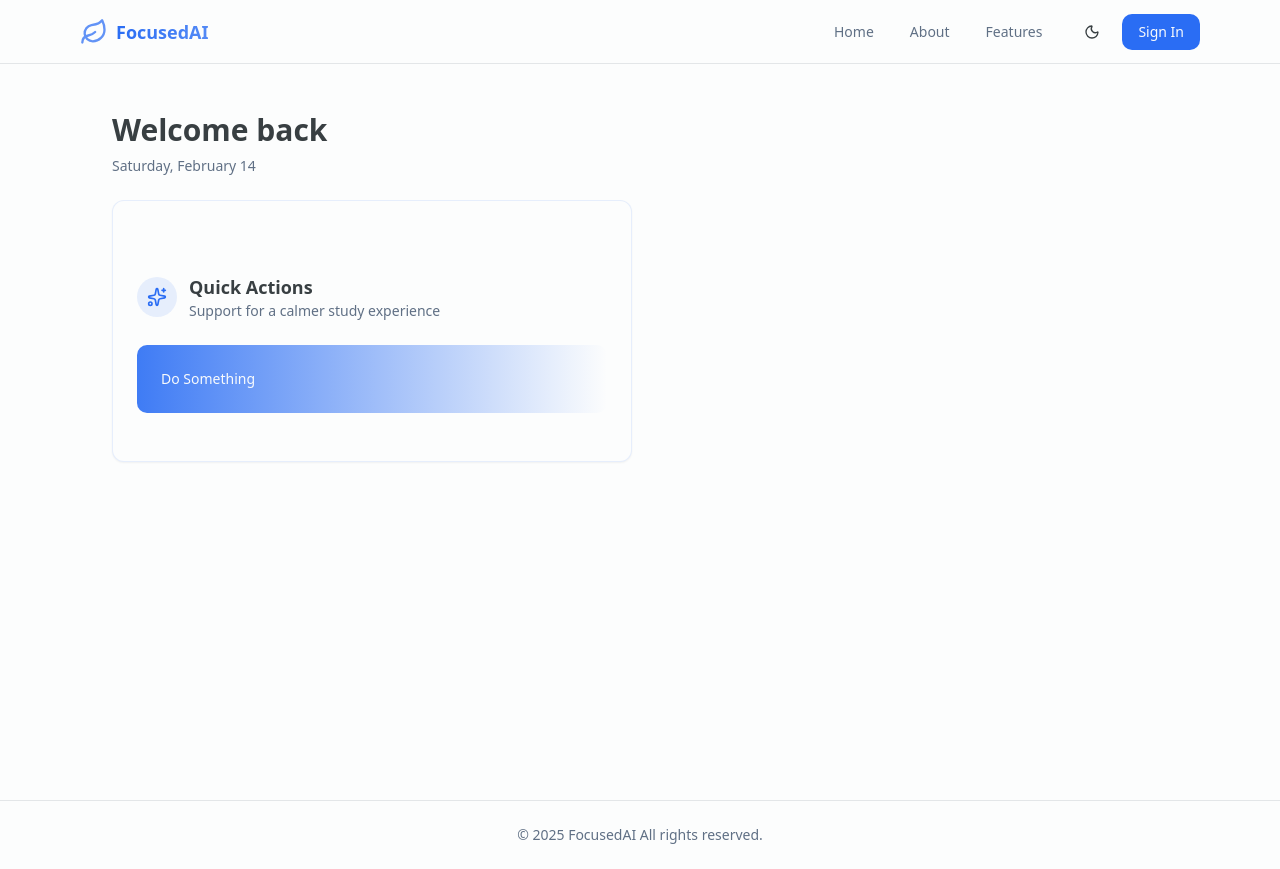
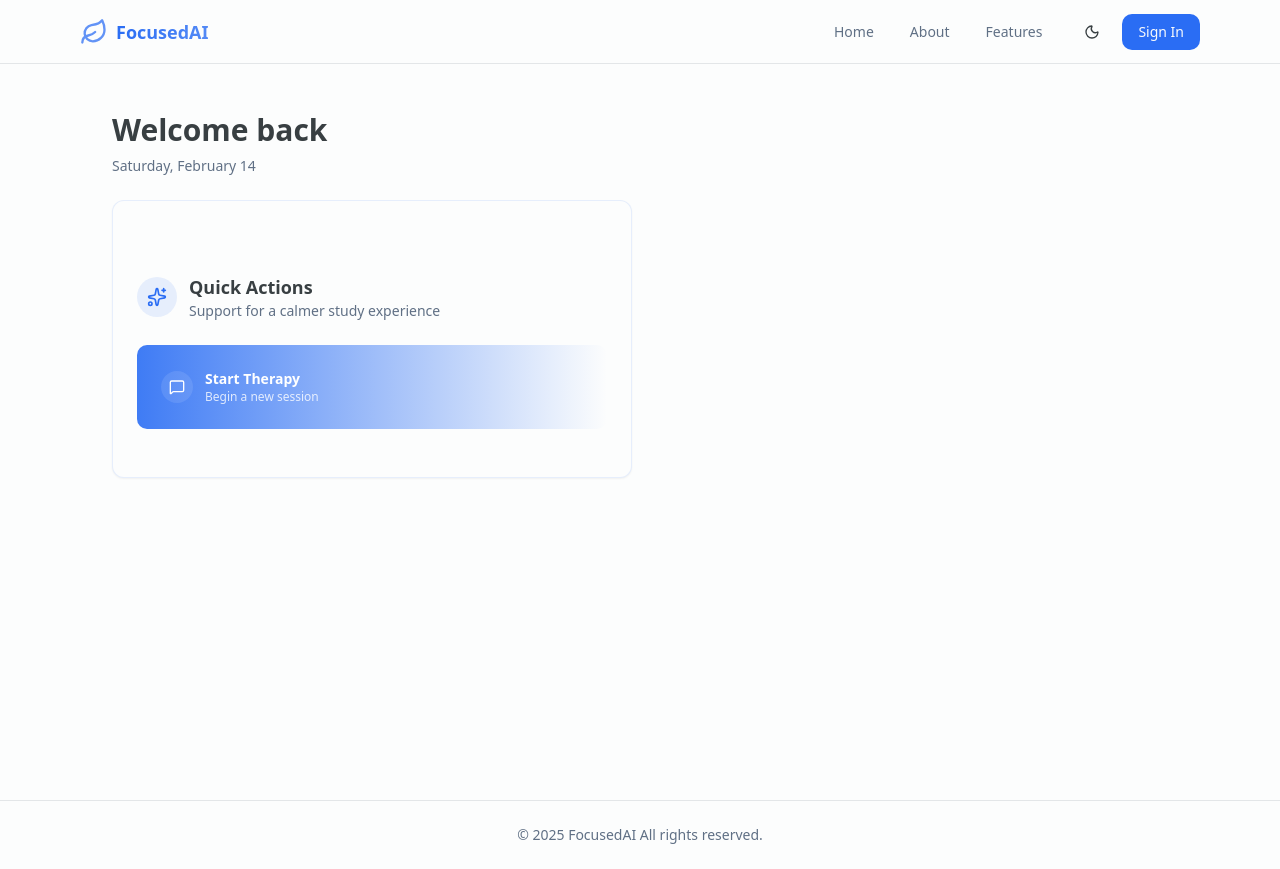
Before and after one commit to Bihari-Fernando/focused-ai, a Next.js app: page /dashboard in a window 1280 px wide. Built offline with nearby package versions, Linux system fonts and the light colour scheme.

Commit message:
add new start therapy button

```diff
--- a/app/dashboard/page.tsx
+++ b/app/dashboard/page.tsx
@@ -2,6 +2,7 @@
 import { useState, useEffect } from "react";
 import { Container } from "@/components/ui/container";
 import { motion } from "framer-motion";
+import { MessageSquare } from "lucide-react";
 import {
     Card,
     CardAction,
@@ -71,8 +72,19 @@ export default function dashboardPage() {
                                             )}
                                             onClick={() => { }}
                                         >
-                                            {/* Add your button content here */}
-                                            Do Something
+                                            <div className="flex items-center gap-3">
+                                                <div className="w-8 h-8 rounded-full bg-white/10 flex items-center justify-center">
+                                                    <MessageSquare className="w-4 h-4 text-white" />
+                                                </div>
+                                                <div className="text-left">
+                                                    <div className="font-semibold text-white">
+                                                        Start Therapy
+                                                    </div>
+                                                    <div className="text-xs text-white/80">
+                                                        Begin a new session
+                                                    </div>
+                                                </div>
+                                            </div>
                                         </Button>
                                     </div>
                                 </div>
```
